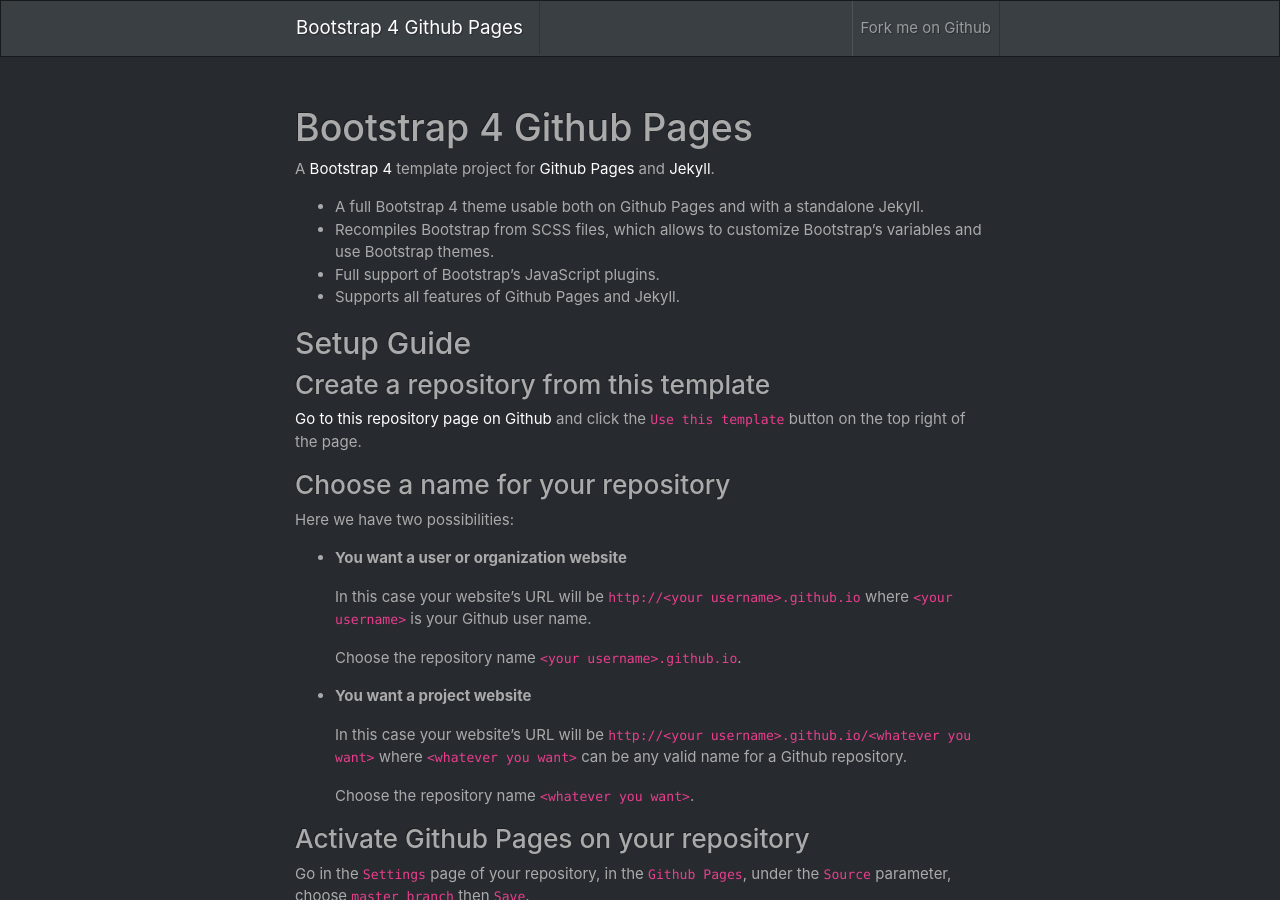
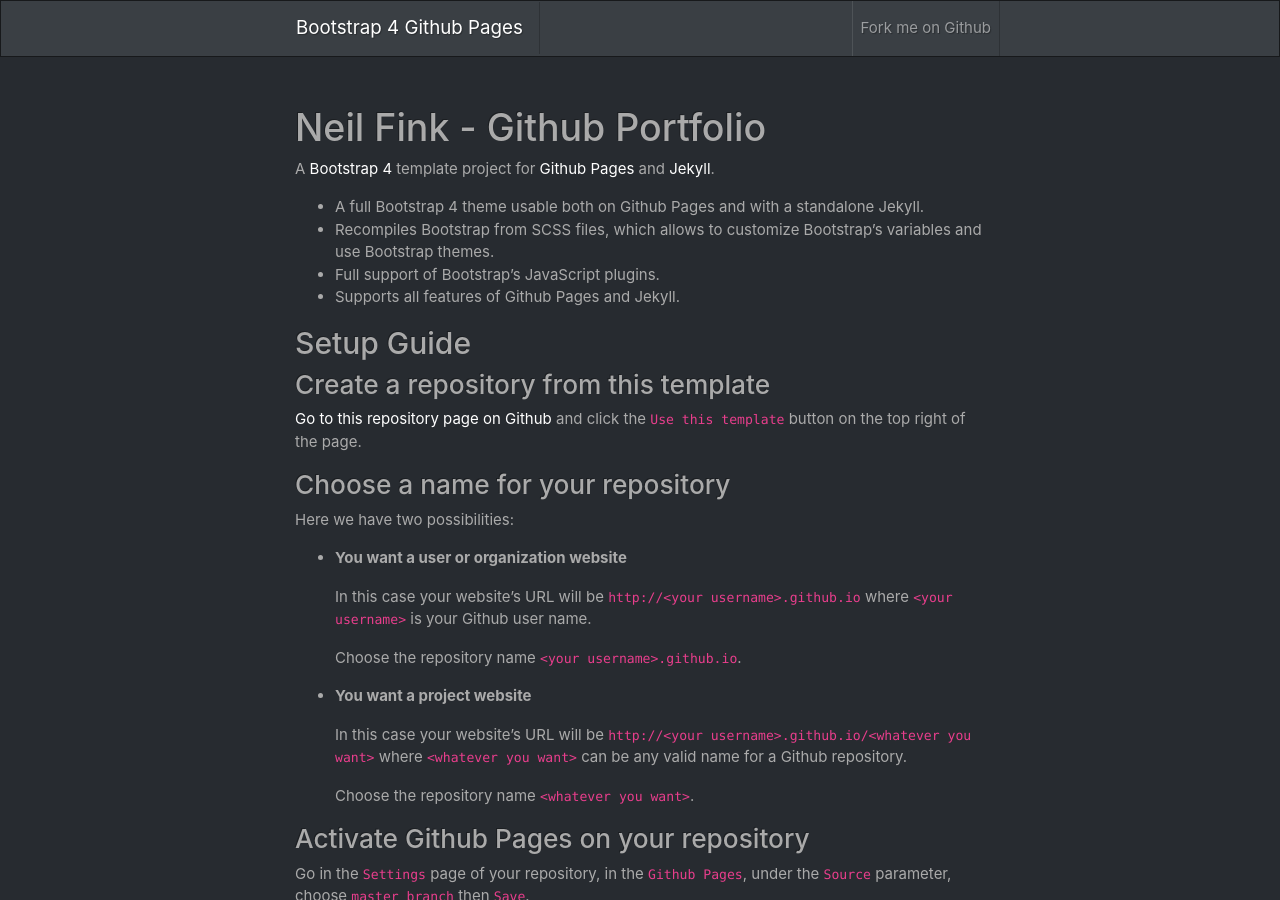
Before and after one commit to neilfink/boot-template, a Jekyll site: the page built from index.md, in a window 1280 px wide and 900 px high. Built offline with Jekyll 4.4.1, drawn with Linux system fonts in a browser that asks for light colours.

Commit message:
Update index.md

```diff
--- a/index.md
+++ b/index.md
@@ -1,6 +1,6 @@
 ---
 layout: page
-title: Bootstrap 4 Github Pages
+title: Neil Fink - Github Portfolio
 ---
 
 A [Bootstrap 4](https://getbootstrap.com/) template project for [Github Pages](https://pages.github.com/) and [Jekyll](https://jekyllrb.com/).
```
